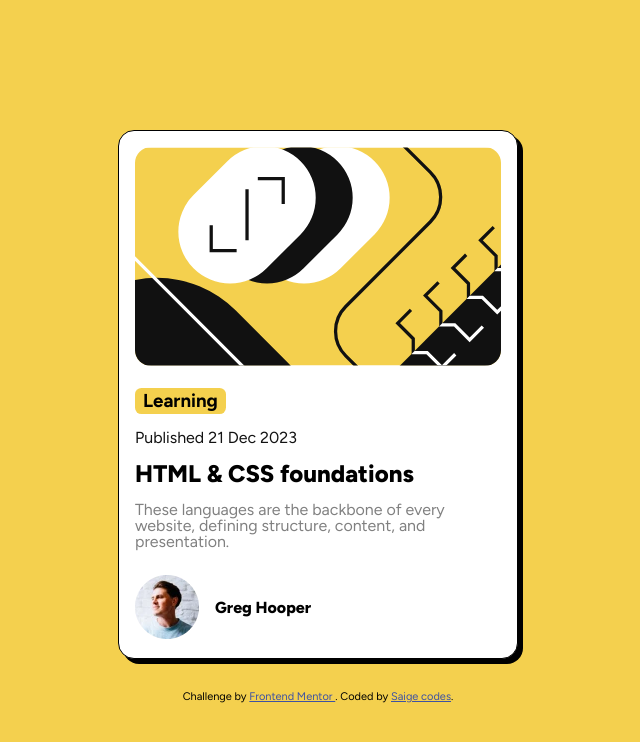
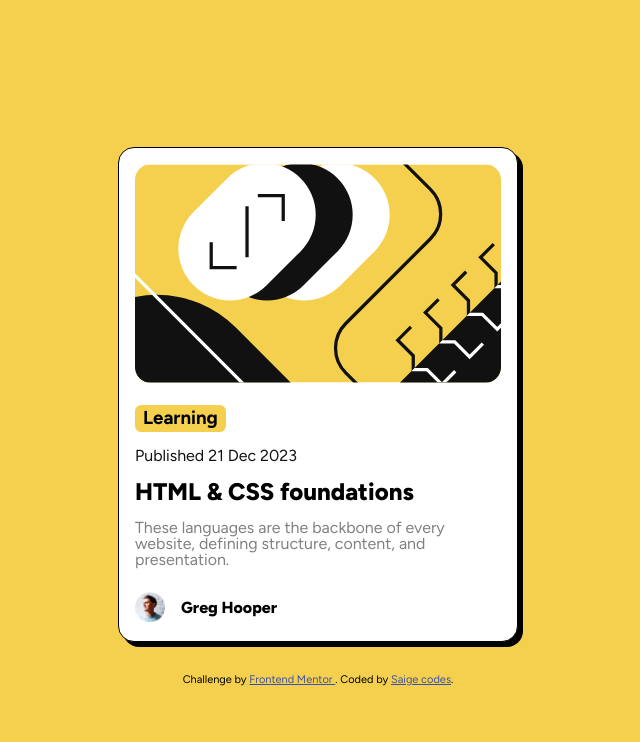
Before and after one commit to Saigecode/blog-preview, a plain HTML site: page index.html in a window 1280 px wide. Shown: the whole page, without its empty margins (322-962 px from the left). Drawn offline with Linux system fonts and the light colour scheme.

Commit message:
Update styles.css

```diff
--- a/styles.css
+++ b/styles.css
@@ -49,6 +49,9 @@ ul li{
 ul p{
     font-weight: 800;
 }
+ul img{
+    width: 30px;
+}
 
 /* classes */
 
```
